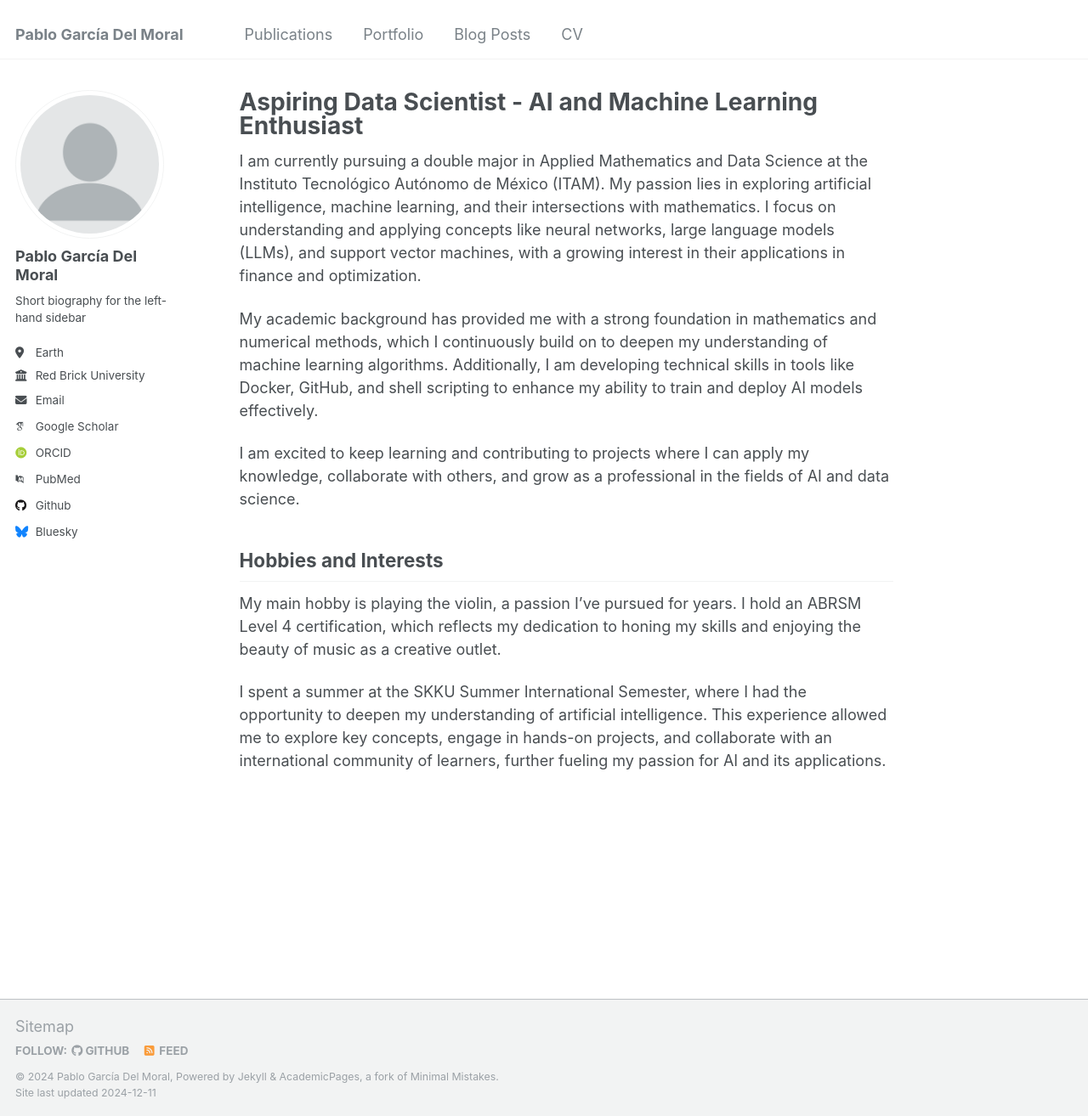
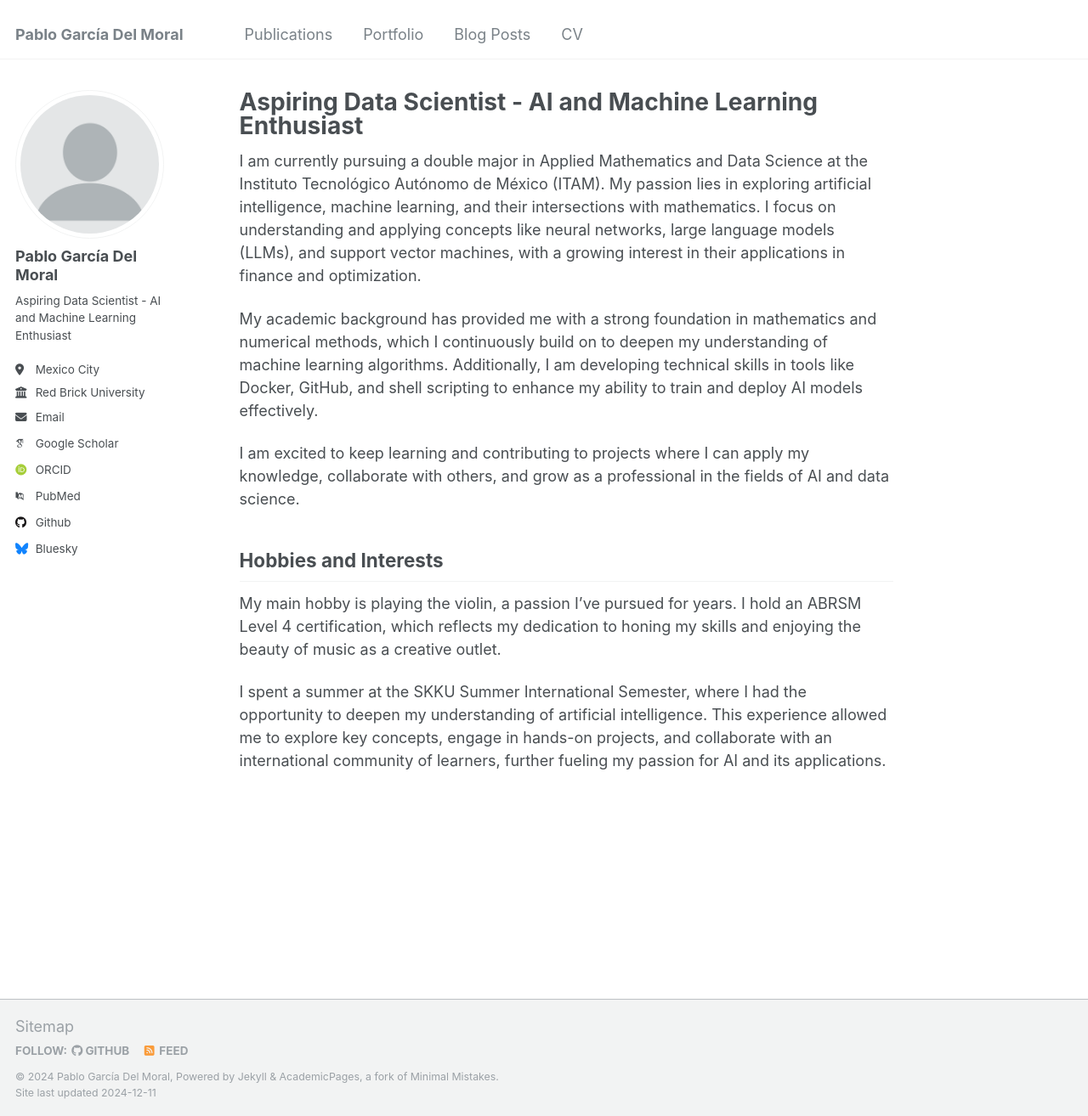
Before and after one commit to pablogdelmoral/pablogdelmoral.github.io, a Jekyll site: the page built from _pages/about.md, in a window 1280 px wide and 1314 px high. Shown: the whole window at 85% size. Built offline with Jekyll 4.4.1, drawn with Linux system fonts in a browser that asks for light colours; some web fonts are replaced.

Commit message:
info added

```diff
--- a/_config.yml
+++ b/_config.yml
@@ -24,11 +24,11 @@ author:
   avatar           : "profile.png"
   name             : "Pablo García Del Moral"
   pronouns         : # example: "she/her"
-  bio              : "Short biography for the left-hand sidebar"
-  location         : "Earth"
+  bio              : "Aspiring Data Scientist - AI and Machine Learning Enthusiast"
+  location         : "Mexico City"
   employer         : "Red Brick University"
   uri              : # URL
-  email            : "none@example.org"
+  email            : "pgarci69@itam.mx"
 
   # Academic websites
   arxiv            : # URL - Update with the correct link to your profile
```
